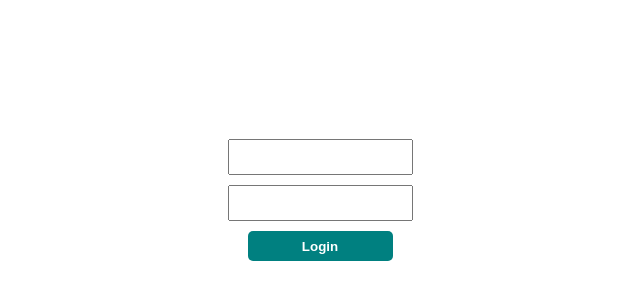
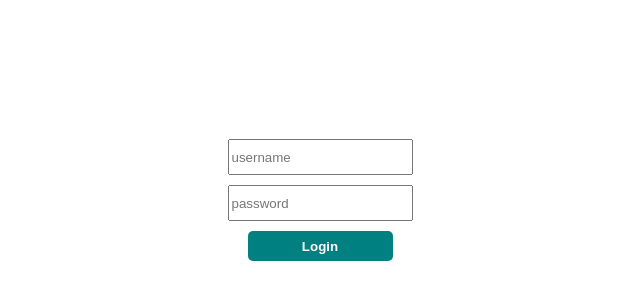
Before and after one commit to NRotondaro/jest-testing-lab, a React (Create React App) app: page / in a window 1280 px wide. Shown: the part 200-500 px from the top of the page, without its empty margins (320-960 px from the left). Built offline with nearby package versions, Linux system fonts and the light colour scheme.

Commit message:
feat(login): added first components and test

```diff
--- a/src/components/login/Login.jsx
+++ b/src/components/login/Login.jsx
@@ -2,8 +2,8 @@
   return (
     <div className='container'>
       <form>
-        <input type='text' />
-        <input type='password' />
+        <input type='text' placeholder='username' />
+        <input type='password' placeholder='password' />
         <button>Login</button>
       </form>
     </div>
--- a/src/index.js
+++ b/src/index.js
@@ -4,4 +4,4 @@
 import { createRoot } from 'react-dom/client';
 
 const root = createRoot(document.getElementById('root'));
-root.render(<App/>);
+root.render(<App />);
```
Also changed, not shown: 1 other file (tests, documents, lock files or other folders).
